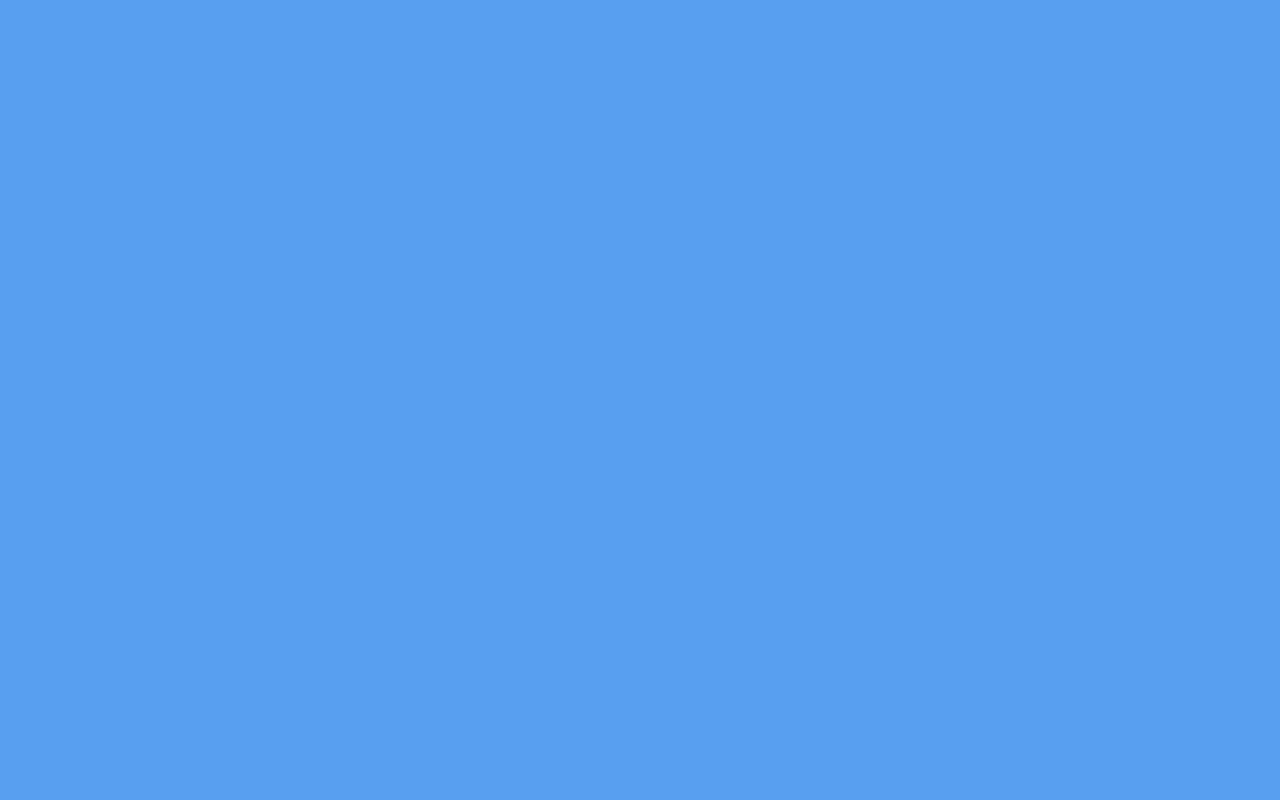
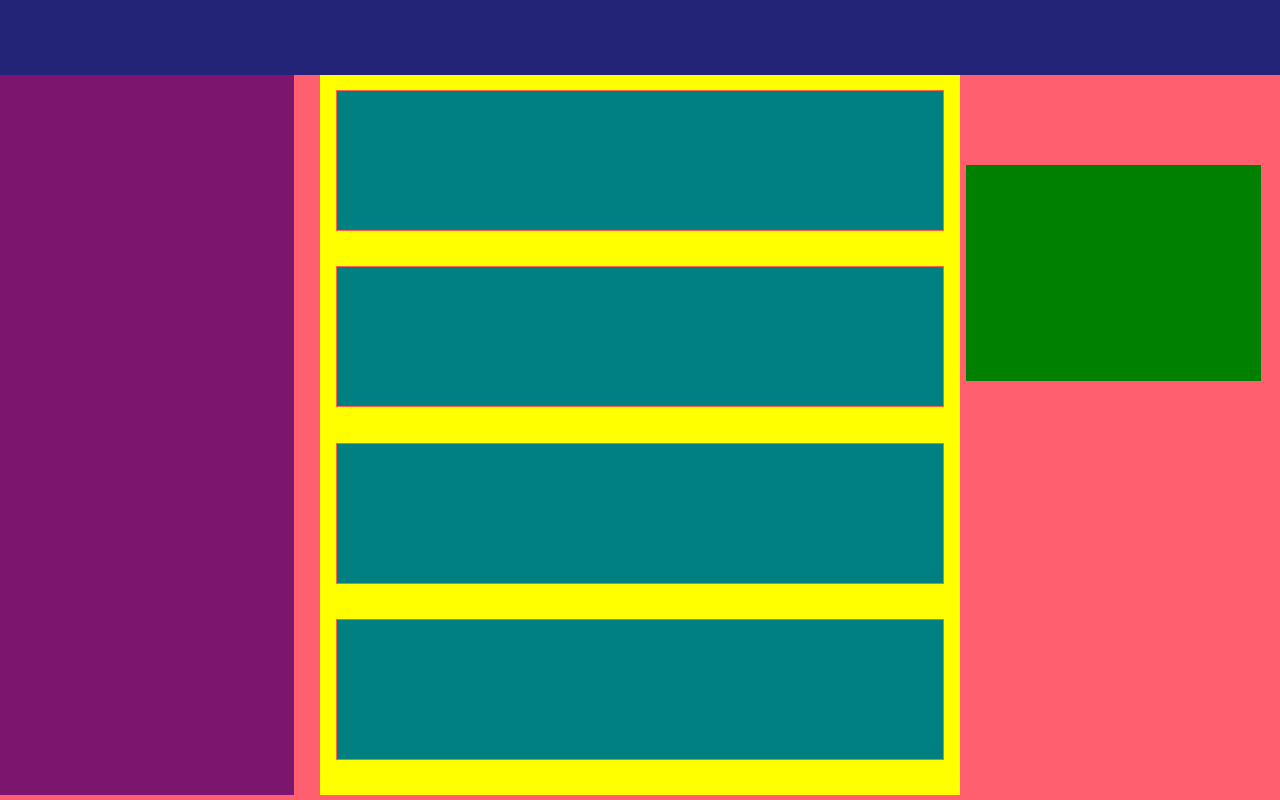
Before and after one commit to isFernandes/job_sea, a Vue app: page /#/feed in a window 1280 px wide. Built offline with nearby package versions, Linux system fonts and the light colour scheme.

Commit message:
tela esqueceu a senha e feed + rotas

```diff
--- a/src/App.vue
+++ b/src/App.vue
@@ -15,7 +15,6 @@ export default {
   background: #589ff0;
   width: 100%;
   height: 100vh;
-  padding: 15px;
   display: flex;
   justify-content: center;
   align-items: center;
--- a/src/routes/index.js
+++ b/src/routes/index.js
@@ -2,6 +2,8 @@ import Vue from "vue";
 import VueRouter from "vue-router";
 import Login from "@/views/Login";
 import SingUp from "@/views/Singup";
+import RememberPassword from "@/views/RememberPassword";
+import Feed from "@/views/Feed";
 
 Vue.use(VueRouter);
 
@@ -15,6 +17,15 @@ const routes = [
     name: "SingUp",
     path: "/SingUp",
     component: SingUp,
+  },{
+    name:"RecoverPassword",
+    path:"/recover",
+    component: RememberPassword,
+  },
+  {
+    name:"Feed",
+    path:"/feed",
+    component: Feed,
   },
 ];
 
--- /dev/null
+++ b/src/views/Feed.vue
@@ -0,0 +1,77 @@
+<template>
+  <div class="container">
+    <div class="navbar"></div>
+    <div class="align-row">
+      <div class="aDefinir"></div>
+      <div class="feed">
+        <div class="content-feed"></div>
+        <div class="content-feed"></div>
+        <div class="content-feed"></div>
+        <div class="content-feed"></div>
+      </div>
+      <div class="mural"></div>
+    </div>
+  </div>
+</template>
+
+<style scoped>
+.container {
+  width: 100%;
+  height: 100%;
+  background-color:#ff5f6f;
+  padding: 0;
+  justify-content: center;
+  align-items: center;
+}
+
+.navbar {
+  width: 100%;
+  height: 10%;
+  background-color: rgb(35, 35, 119);
+  align-self: flex-start;
+  margin-top: -5px;
+  flex: 1;
+}
+
+.feed {
+  padding: 15px 0 0 0;
+  display: flex;
+  flex-direction: row;
+  justify-content: space-around;
+  align-items: center;
+  background-color: yellow;
+  height: 100%;
+  align-self: center;
+  width: 50%;
+  margin-left: 2%;
+  flex-wrap: wrap;
+}
+
+.content-feed {
+  align-self: flex-start;
+  width: 95%;
+  height: 20%;
+  background-color: teal;
+  border: tomato solid 1px;
+}
+
+.mural {
+  margin: 7% 0 0 0.5%;
+  background-color: green;
+  width: 23%;
+  height: 30%;
+}
+.align-row {
+  display: flex;
+  flex-direction: row;
+  flex: 2;
+  width: 100%;
+  height: 90%;
+}
+
+.aDefinir {
+  background-color: rgb(124, 21, 110);
+  width: 23%;
+  height: 100%;
+}
+</style>
--- a/src/views/Login.vue
+++ b/src/views/Login.vue
@@ -8,9 +8,11 @@
       <input class="form-input" type="password" id="input-password" placeholder="Senha" />
       <div class="button-area">
         <button type="submit" class="text-dark btn btn-link">
-          <span>Esqueceu a Senha?</span>
+          <a href="#/recover">
+            <span>Esqueceu a Senha?</span>
+          </a>
         </button>
-        <button type="submit" class="btn btn-primary input-group-btn">
+        <button @click="goToPage('feed')" type="submit" class="btn btn-primary input-group-btn">
           <span>Entrar</span>
         </button>
       </div>
@@ -24,6 +26,16 @@
     </blockquote>
   </div>
 </template>
+
+<script>
+export default {
+  methods: {
+    goToPage(route) {
+      this.$router.push(`/${route}`);
+    },
+  },
+};
+</script>
 
 <style scoped>
 .login-field {
@@ -41,8 +53,12 @@
   width: 45%;
 }
 
-.button-area{
-    margin: 8px;
-    justify-content: space-between;
+.button-area {
+  margin: 8px;
+  justify-content: space-between;
+}
+
+a {
+  color: #3b4351;
 }
 </style>
--- /dev/null
+++ b/src/views/RememberPassword.vue
@@ -0,0 +1,52 @@
+<template>
+  <form class="forms" @submit.prevent="true" action="POST" method="post">
+    <div class="form-group">
+      <h3>Esqueceu sua senha?</h3>
+      <p>Insira seu email de cadastro para enviarmos a chave de recuperação</p>
+      <input class="input-style form-group" type="email" />
+      <div class="button-area">
+        <button class="btn">
+          <a href="/">Lembrei a senha!</a>
+        </button>
+        <button type="submit" class="btn btn-primary">Enviar</button>
+      </div>
+    </div>
+  </form>
+</template>
+
+<style scoped>
+.forms {
+  display: flex;
+  align-items: center;
+  justify-content: center;
+  width: 40%;
+}
+
+.container {
+  display: flex;
+  align-items: center;
+  justify-content: center;
+}
+
+.input-style {
+  align-self: center;
+  width: 80%;
+  border-radius: 10px;
+  border: #3b4351 solid 1px;
+}
+
+p {
+  display: flex;
+  flex-wrap: wrap;
+  justify-content: center;
+  text-align: justify;
+  width: 75%;
+}
+
+.button-area {
+  max-width: 80%;
+  display: flex;
+  justify-content: space-between;
+  align-self: flex-end;
+}
+</style>
```
